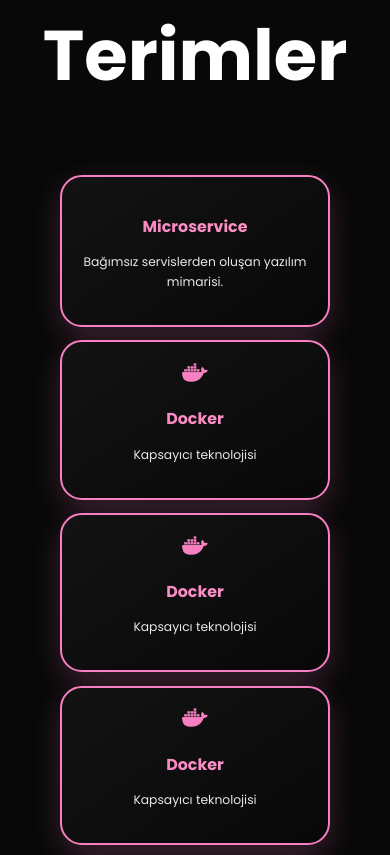
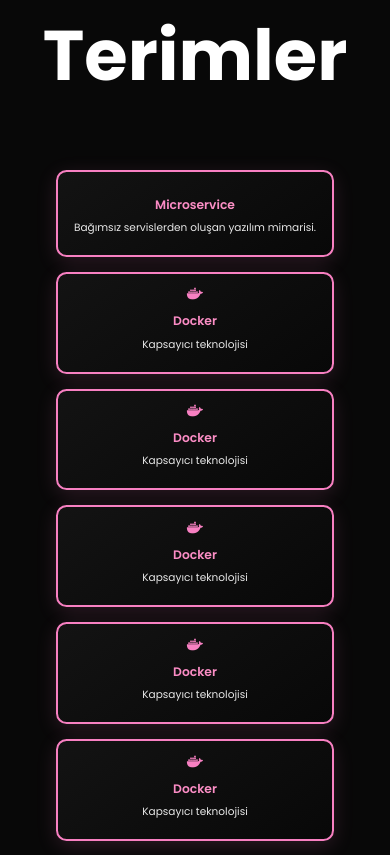
Before and after one commit to erenseyma/Portfolio, a plain HTML site: page index.html in a window 390 px wide. Shown: the part 2799-3654 px from the top of the page. Drawn offline with nearby package versions, Linux system fonts and the light colour scheme.

Commit message:
Update style.css

```diff
--- a/style.css
+++ b/style.css
@@ -385,6 +385,7 @@ section{
 /*Education End*/
 
 /* Terms Slider Start - MOBİL UYUMLU */
+/* Terms Slider Start - OPTİMİZE MOBİL */
 .terms {
     background-color: var(--bg-color);
     padding: 8rem 5%;
@@ -404,50 +405,77 @@ section{
 /* Masaüstü - Yatay slider */
 .terms-slider {
     display: flex;
-    gap: 3rem;
+    gap: 2rem;
     overflow-x: auto;
     scroll-behavior: smooth;
-    padding: 3rem 2rem;
+    padding: 2rem 1rem;
     scrollbar-width: none;
     -ms-overflow-style: none;
+    cursor: grab;
+}
+
+.terms-slider:active {
+    cursor: grabbing;
 }
 
 .terms-slider::-webkit-scrollbar {
     display: none;
 }
 
-/* Mobil - Dikey grid */
+/* Tablet - 2'li grid */
+@media (max-width: 1024px) {
+    .terms-slider {
+        display: grid;
+        grid-template-columns: repeat(2, 1fr);
+        gap: 1.5rem;
+        overflow-x: visible;
+        padding: 1.5rem 0.5rem;
+    }
+}
+
+/* Mobil - 1'li grid ama kompakt */
 @media (max-width: 768px) {
     .terms-slider {
-        display: grid;
-        grid-template-columns: 1fr;
-        gap: 2rem;
+        display: flex;
+        flex-direction: column;
+        gap: 1.2rem;
         overflow-x: visible;
-        padding: 2rem 1rem;
+        padding: 1rem 0;
     }
 }
 
 .term-card {
-    min-width: 350px;
+    min-width: 300px;
     background: linear-gradient(145deg, var(--second-bg-color), var(--bg-color));
     border: 2px solid var(--main-color);
-    border-radius: 2.5rem;
-    padding: 3rem 2.5rem;
+    border-radius: 1.5rem;
+    padding: 2rem 1.5rem;
     text-align: center;
-    box-shadow: 0 10px 30px rgba(248, 128, 194, 0.2);
-    transition: all 0.4s cubic-bezier(0.175, 0.885, 0.32, 1.275);
+    box-shadow: 0 5px 20px rgba(248, 128, 194, 0.15);
+    transition: all 0.3s ease;
     cursor: pointer;
     flex-shrink: 0;
     position: relative;
     overflow: hidden;
 }
 
-/* Mobilde kartları tam genişlik yap */
+/* Tablet grid için */
+@media (max-width: 1024px) {
+    .term-card {
+        min-width: auto;
+        width: 100%;
+        padding: 1.8rem 1.2rem;
+    }
+}
+
+/* Mobil için daha kompakt */
 @media (max-width: 768px) {
     .term-card {
         min-width: auto;
         width: 100%;
-        margin: 0 auto;
+        padding: 1.5rem 1rem;
+        border-radius: 1.2rem;
+        margin-bottom: 0.5rem;
     }
 }
 
@@ -458,7 +486,7 @@ section{
     left: -100%;
     width: 100%;
     height: 100%;
-    background: linear-gradient(90deg, transparent, rgba(248, 128, 194, 0.1), transparent);
+    background: linear-gradient(90deg, transparent, rgba(248, 128, 194, 0.08), transparent);
     transition: left 0.6s;
 }
 
@@ -467,89 +495,123 @@ section{
 }
 
 .term-card:hover {
-    transform: translateY(-12px) scale(1.03);
-    box-shadow: 0 20px 40px rgba(248, 128, 194, 0.3);
-    border-color: var(--main-color);
+    transform: translateY(-5px);
+    box-shadow: 0 10px 25px rgba(248, 128, 194, 0.25);
 }
 
-/* Mobilde hover efektini hafiflet */
+/* Mobilde hover efekti */
 @media (max-width: 768px) {
     .term-card:hover {
-        transform: translateY(-5px) scale(1.02);
+        transform: translateY(-3px);
+    }
+
+    .term-card:active {
+        transform: scale(0.98);
     }
 }
 
 .term-card i {
-    font-size: 4rem;
+    font-size: 3rem;
     color: var(--main-color);
-    margin-bottom: 2rem;
+    margin-bottom: 1.2rem;
     display: inline-block;
     transition: transform 0.3s ease;
 }
 
+/* Mobilde icon boyutu */
+@media (max-width: 768px) {
+    .term-card i {
+        font-size: 2.5rem;
+        margin-bottom: 1rem;
+    }
+}
+
 .term-card:hover i {
-    transform: scale(1.2) rotate(5deg);
+    transform: scale(1.1);
 }
 
 .term-card h3 {
-    font-size: 2.2rem;
-    margin-bottom: 1.5rem;
+    font-size: 1.8rem;
+    margin-bottom: 1rem;
     color: var(--text-color);
-    font-weight: 700;
+    font-weight: 600;
     background: linear-gradient(45deg, var(--main-color), #ff9ac8);
     -webkit-background-clip: text;
     -webkit-text-fill-color: transparent;
     background-clip: text;
 }
 
+/* Mobilde başlık boyutu */
+@media (max-width: 768px) {
+    .term-card h3 {
+        font-size: 1.6rem;
+        margin-bottom: 0.8rem;
+    }
+}
+
 .term-card p {
-    font-size: 1.5rem;
+    font-size: 1.4rem;
     color: var(--text-color);
     opacity: 0.9;
-    line-height: 1.6;
-    margin-bottom: 2rem;
+    line-height: 1.5;
+    margin-bottom: 1.2rem;
+}
+
+/* Mobilde paragraf boyutu */
+@media (max-width: 768px) {
+    .term-card p {
+        font-size: 1.3rem;
+        margin-bottom: 1rem;
+        line-height: 1.4;
+    }
 }
 
 .term-link {
     display: inline-flex;
     align-items: center;
-    gap: 0.8rem;
+    gap: 0.6rem;
     color: var(--main-color);
-    font-size: 1.4rem;
-    font-weight: 600;
+    font-size: 1.3rem;
+    font-weight: 500;
     text-decoration: none;
     transition: all 0.3s ease;
-    padding: 0.8rem 1.6rem;
+    padding: 0.6rem 1.2rem;
     border: 1px solid transparent;
-    border-radius: 2rem;
+    border-radius: 1.5rem;
+}
+
+/* Mobilde link boyutu */
+@media (max-width: 768px) {
+    .term-link {
+        font-size: 1.2rem;
+        padding: 0.5rem 1rem;
+    }
 }
 
 .term-link:hover {
     color: var(--text-color);
     background-color: var(--main-color);
-    transform: translateX(5px);
-    box-shadow: 0 5px 15px rgba(248, 128, 194, 0.3);
+    transform: translateX(3px);
 }
 
 .term-link i {
-    font-size: 1.6rem;
+    font-size: 1.4rem;
     margin: 0;
-    transition: transform 0.3s ease;
 }
 
 .term-link:hover i {
-    transform: translateX(3px);
+    transform: translateX(2px);
 }
 
 .slider-buttons {
     display: flex;
     justify-content: center;
-    gap: 2rem;
-    margin-top: 4rem;
+    gap: 1.5rem;
+    margin-top: 3rem;
 }
 
-/* Mobilde butonları gizle */
-@media (max-width: 768px) {
+/* Tablet ve mobilde butonları gizle */
+@media (max-width: 1024px) {
     .slider-buttons {
         display: none;
     }
@@ -558,140 +620,78 @@ section{
 .slider-btn {
     background: var(--main-color);
     color: var(--bg-color);
-    width: 60px;
-    height: 60px;
+    width: 50px;
+    height: 50px;
     border-radius: 50%;
     border: none;
-    font-size: 2.2rem;
+    font-size: 1.8rem;
     cursor: pointer;
     transition: all 0.3s ease;
     display: flex;
     align-items: center;
     justify-content: center;
-    box-shadow: 0 5px 15px rgba(248, 128, 194, 0.3);
-    position: relative;
-    overflow: hidden;
-}
-
-.slider-btn::before {
-    content: '';
-    position: absolute;
-    top: 0;
-    left: -100%;
-    width: 100%;
-    height: 100%;
-    background: linear-gradient(90deg, transparent, rgba(255, 255, 255, 0.2), transparent);
-    transition: left 0.5s;
-}
-
-.slider-btn:hover::before {
-    left: 100%;
+    box-shadow: 0 3px 12px rgba(248, 128, 194, 0.25);
 }
 
 .slider-btn:hover {
     background: var(--bg-color);
     color: var(--main-color);
-    box-shadow: 0 8px 25px rgba(248, 128, 194, 0.4);
-    transform: scale(1.1);
+    transform: scale(1.05);
 }
 
-/* Dokunma/tıklama için aktif state */
-.term-card:active {
-    transform: scale(0.98);
+/* Dokunma desteği için ek stiller */
+.term-card {
+    -webkit-tap-highlight-color: transparent;
+    user-select: none;
 }
 
-/* Responsive Design */
-@media (max-width: 1200px) {
+/* Kaydırma ipucu - sadece masaüstü */
+@media (min-width: 1025px) {
     .terms-slider {
-        gap: 2.5rem;
-        padding: 2.5rem 1.5rem;
+        scroll-snap-type: x mandatory;
     }
 
     .term-card {
-        min-width: 320px;
-        padding: 2.5rem 2rem;
+        scroll-snap-align: start;
     }
 }
 
-@media (max-width: 768px) {
+/* Animasyonlar */
+@keyframes fadeInUp {
+    from {
+        opacity: 0;
+        transform: translateY(20px);
+    }
+    to {
+        opacity: 1;
+        transform: translateY(0);
+    }
+}
+
+.term-card {
+    animation: fadeInUp 0.5s ease-out;
+}
+
+/* Küçük mobil için ek optimizasyon */
+@media (max-width: 480px) {
     .terms {
         padding: 6rem 3%;
     }
 
-    .terms-slider {
-        gap: 2rem;
-        padding: 2rem 1rem;
+    .term-card {
+        padding: 1.2rem 0.8rem;
     }
 
-    .term-card {
-        min-width: auto;
-        padding: 2rem 1.8rem;
+    .term-card i {
+        font-size: 2.2rem;
     }
 
     .term-card h3 {
-        font-size: 2rem;
+        font-size: 1.4rem;
     }
 
     .term-card p {
-        font-size: 1.4rem;
-    }
-}
-
-@media (max-width: 480px) {
-    .terms-slider {
-        gap: 1.5rem;
-        padding: 1.5rem 0.5rem;
-    }
-
-    .term-card {
-        padding: 1.8rem 1.5rem;
-    }
-
-    .term-card i {
-        font-size: 3.5rem;
-    }
-
-    .term-card h3 {
-        font-size: 1.8rem;
-    }
-}
-
-/* Otomatik kaydırma animasyonu */
-@keyframes slideIn {
-    from {
-        opacity: 0;
-        transform: translateX(50px);
-    }
-    to {
-        opacity: 1;
-        transform: translateX(0);
-    }
-}
-
-.term-card {
-    animation: slideIn 0.6s ease-out;
-}
-
-.term-card:nth-child(even) {
-    animation-delay: 0.1s;
-}
-
-.term-card:nth-child(odd) {
-    animation-delay: 0.2s;
-}
-
-/* Mobilde grid animasyonu */
-@media (max-width: 768px) {
-    .term-card {
-        animation: slideIn 0.6s ease-out;
-    }
-
-    .term-card:nth-child(even) {
-        animation-delay: 0.1s;
-    }
-
-    .term-card:nth-child(odd) {
-        animation-delay: 0.2s;
+        font-size: 1.2rem;
     }
 }
 
```
